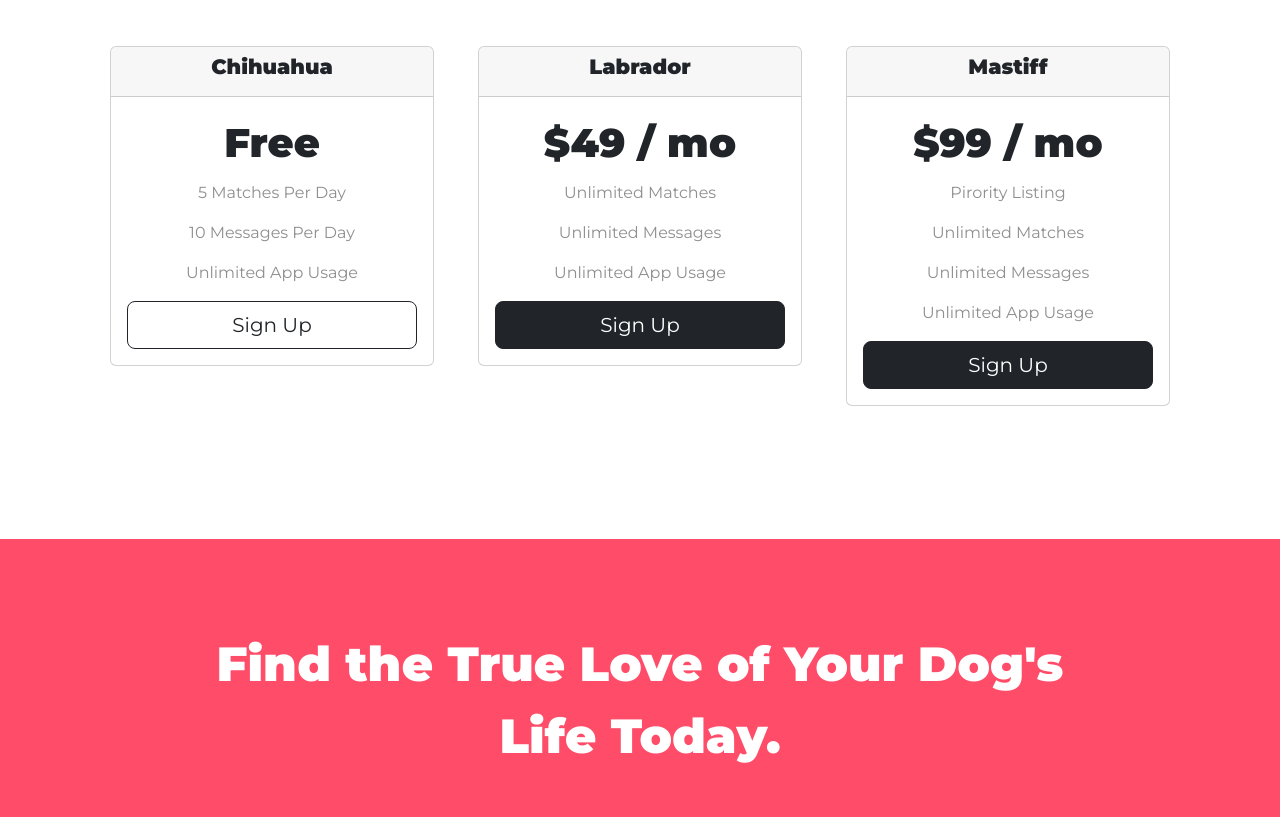
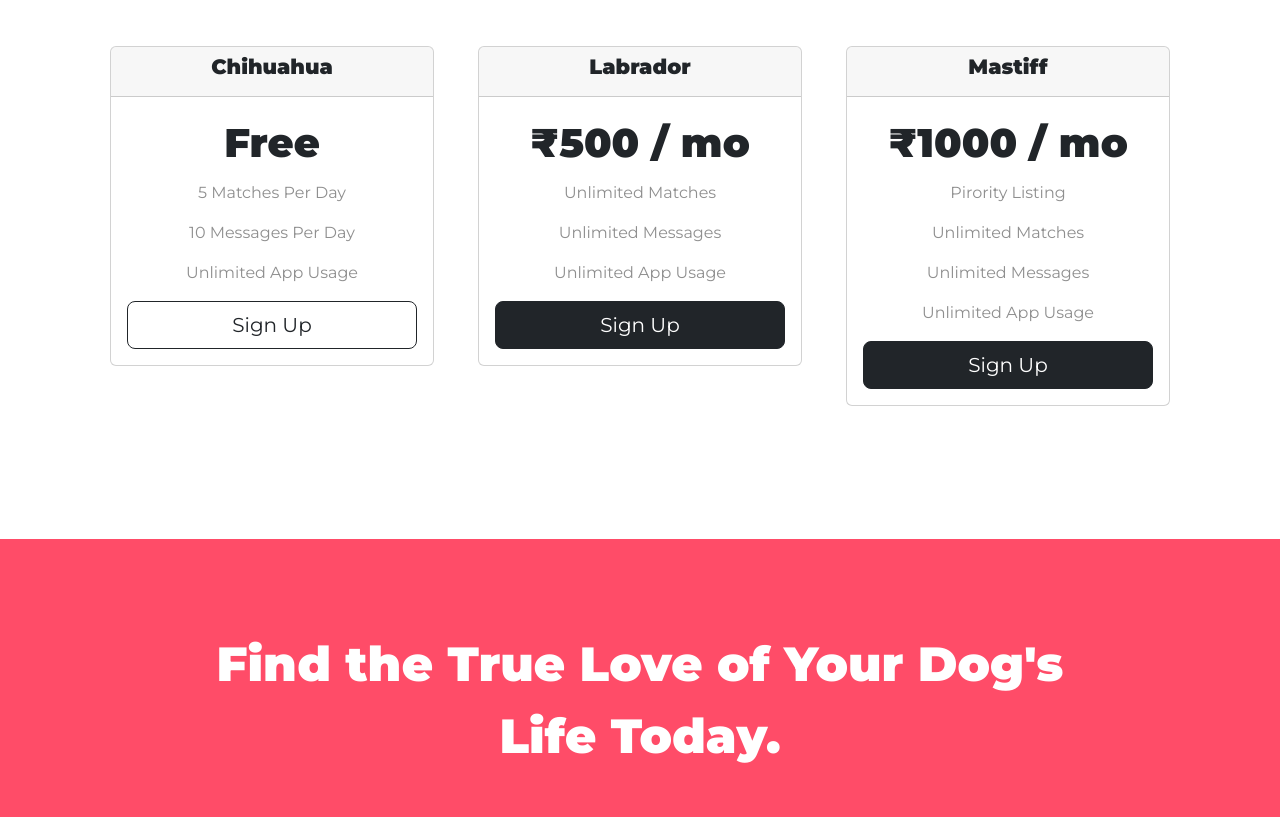
Before and after one commit to kushwahamanish99/blueCollar, a plain HTML site: page index.html in a window 1280 px wide. Shown: the part 1884-2701 px from the top of the page. Drawn offline with nearby package versions, Linux system fonts and the light colour scheme.

Commit message:
blueCollar:v4

```diff
--- a/index.html
+++ b/index.html
@@ -164,7 +164,7 @@
             <h3>Labrador</h3>
           </div>
           <div class="card-body">
-            <h2>$49 / mo</h2>
+            <h2>₹500 / mo</h2>
             <p>Unlimited Matches</p>
             <p>Unlimited Messages</p>
             <p>Unlimited App Usage</p>
@@ -179,7 +179,7 @@
             <h3>Mastiff</h3>
           </div>
           <div class="card-body">
-            <h2>$99 / mo</h2>
+            <h2>₹1000 / mo</h2>
             <p>Pirority Listing</p>
             <p>Unlimited Matches</p>
             <p>Unlimited Messages</p>
```
